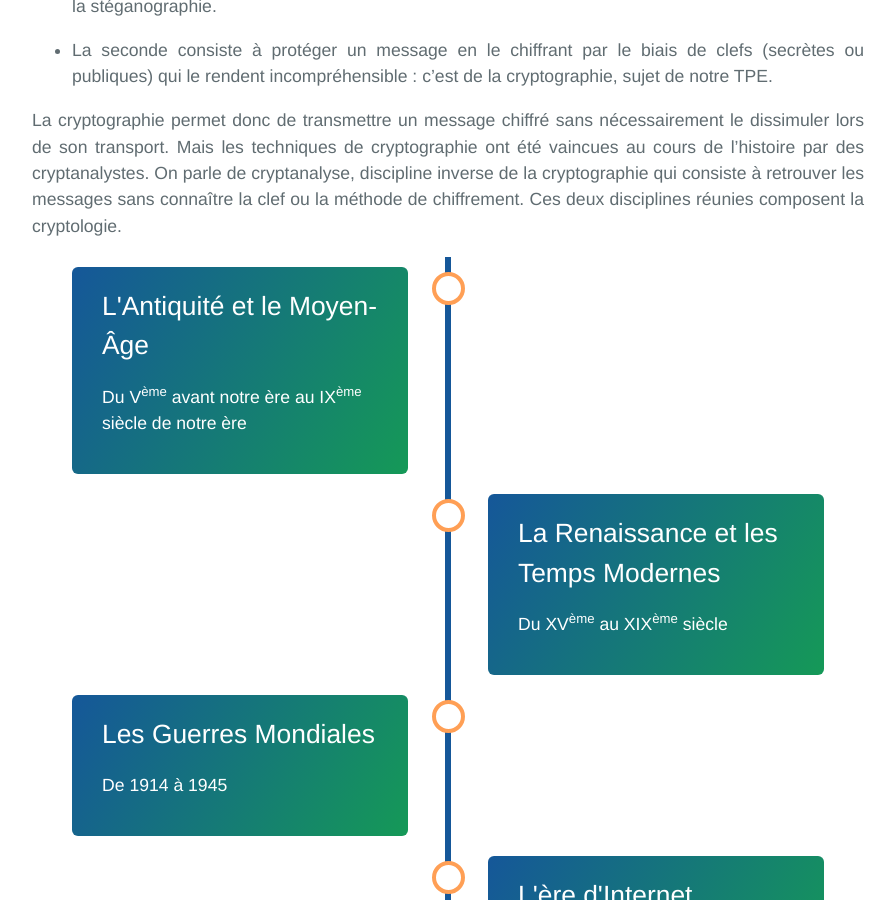
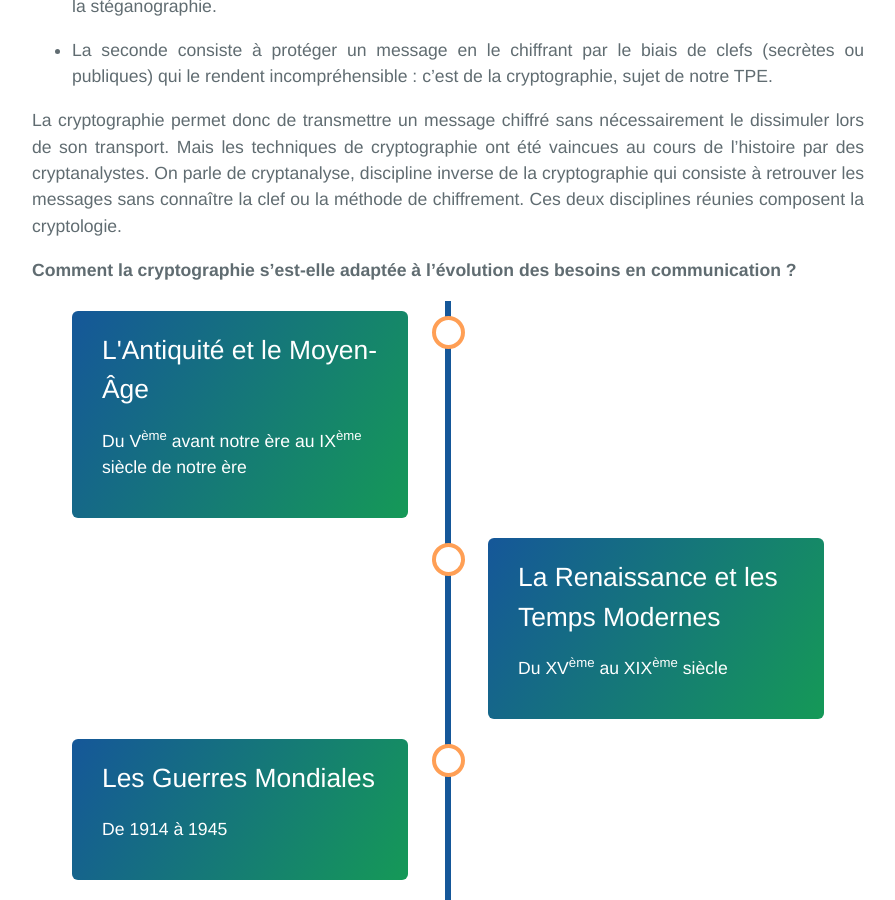
Before and after one commit to SamuelGallay/CryptoTPE, a Jekyll site: the page built from index.md, in a window 1280 px wide and 900 px high, scrolled down 963 px. Shown: the whole window, without its empty margins (192-1087 px from the left). Built offline with Jekyll 4.4.1, drawn with Linux system fonts in a browser that asks for light colours; our own code applies the rules of GitHub Pages for plain Markdown files.

Commit message:
Update index.md

```diff
--- a/index.md
+++ b/index.md
@@ -23,7 +23,7 @@ L’art, ou la science de cacher des messages a connu plusieurs formes au cours
 
 La cryptographie permet donc de transmettre un message chiffré sans nécessairement le dissimuler lors de son transport. Mais les techniques de cryptographie ont été vaincues au cours de l'histoire par des cryptanalystes. On parle de cryptanalyse, discipline inverse de la cryptographie qui consiste à retrouver les messages sans connaître la clef ou la méthode de chiffrement. Ces deux disciplines réunies composent la cryptologie.
 
-
+**Comment la cryptographie s'est-elle adaptée à l'évolution des besoins en communication ?**
 
 <link rel="stylesheet" href="{{ '/assets/css/timeline.css' | relative_url }}">
 <div class="timeline">
```
